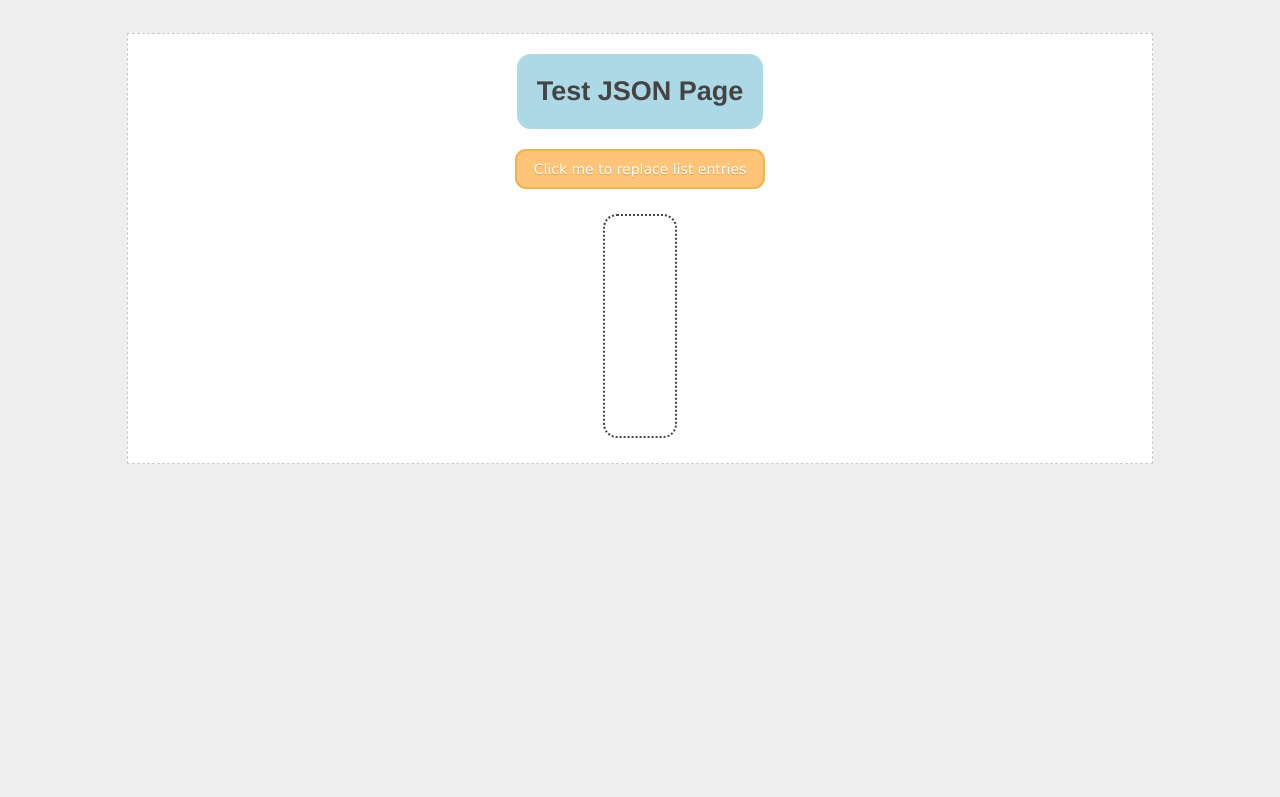
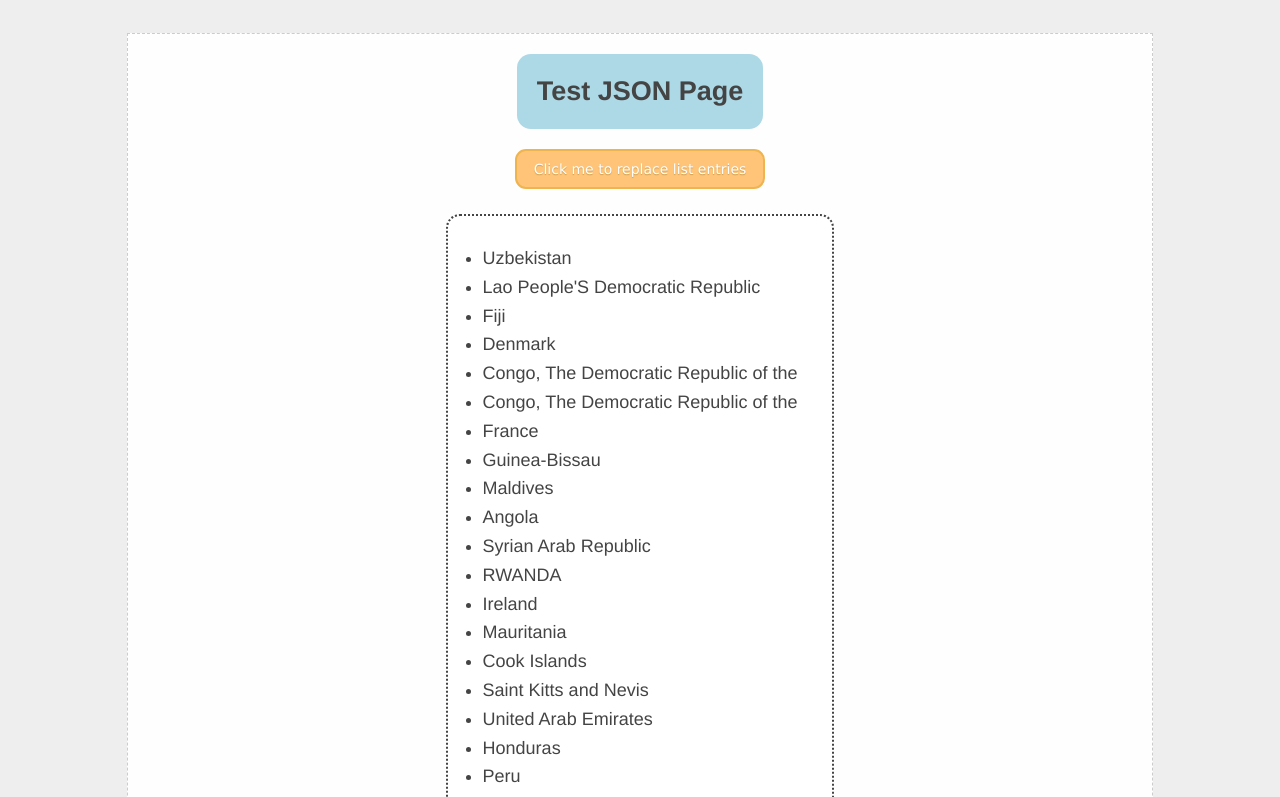
Before and after one commit to Kyle-Barry/Kyle-Barry.github.io, a plain HTML site: page Lab_5/index.html in a window 1280 px wide. Both pictures are taken after a click on the button "Click me to replace list entries". Shown: the top 797 px of the page. Drawn offline with Linux system fonts and the light colour scheme.

Commit message:
Update index.html

```diff
--- a/Lab_5/index.html
+++ b/Lab_5/index.html
@@ -287,7 +287,7 @@
             for(let i=0; i < 50; i++){
             const selectNumber = getRandomIntInclusive(0,242);
             let el = document.createElement("li");
-            el.innerText = nameArray(selectNumber);
+            el.innerText = nameArray[selectNumber];
             instructions.appendChild(el);
            };
           }
```
